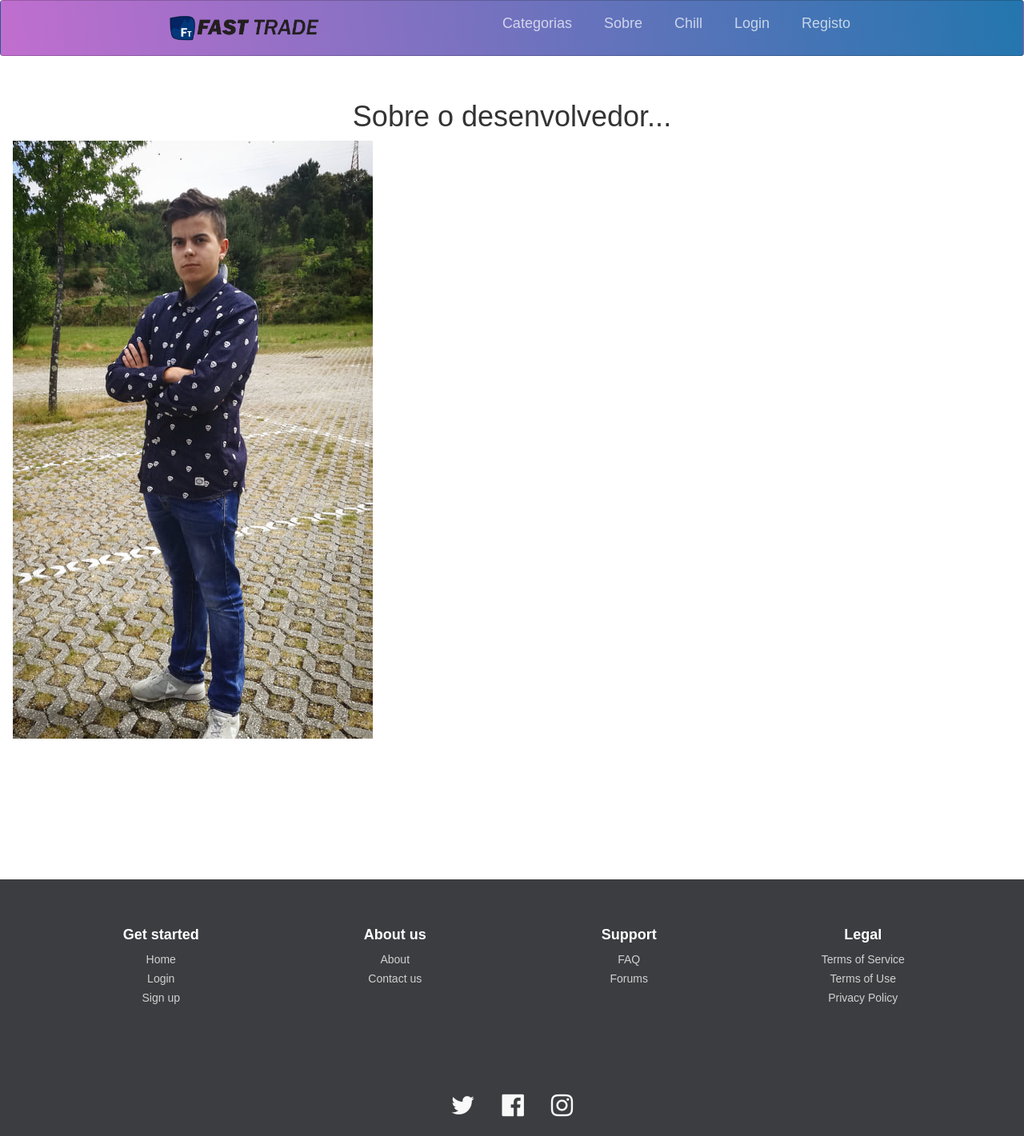
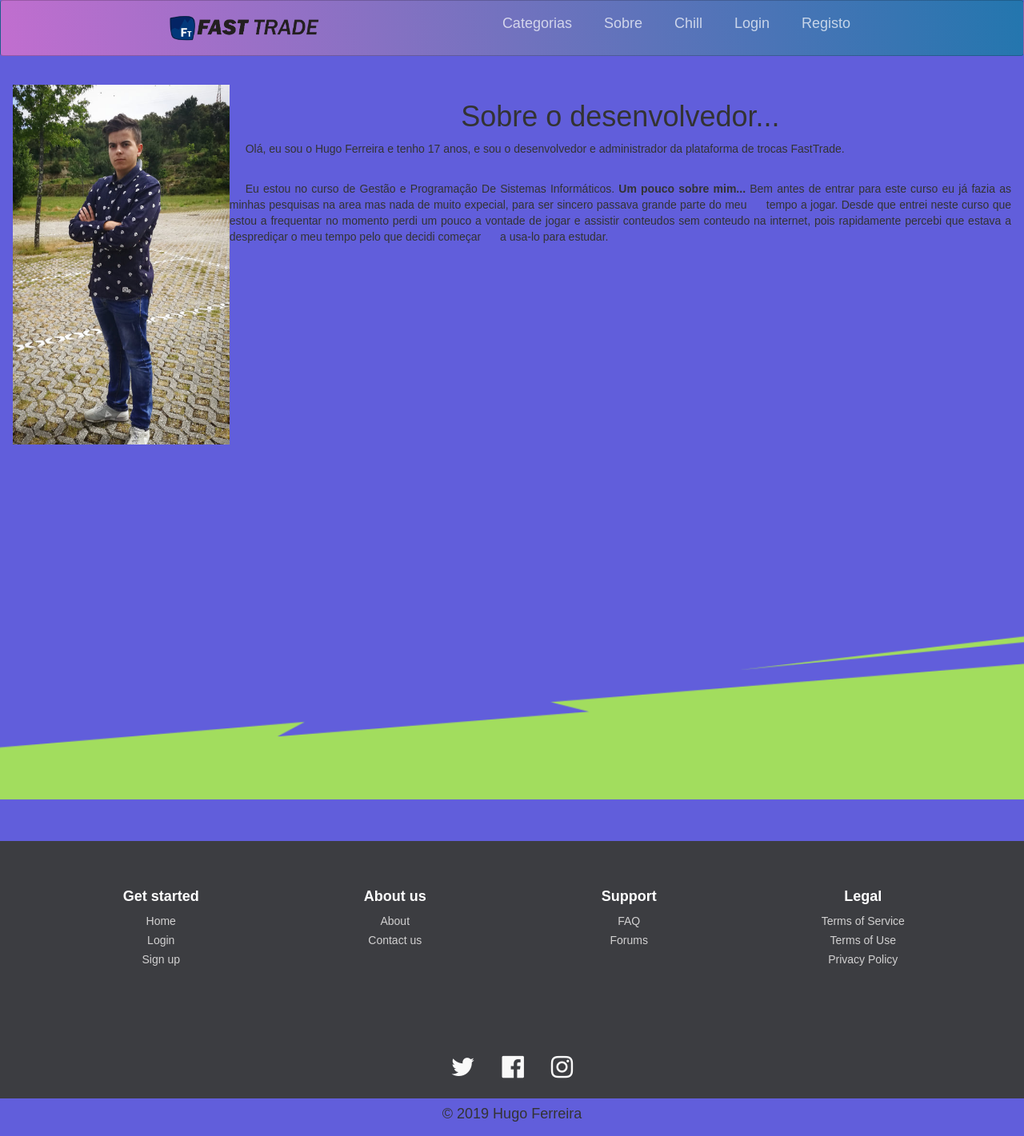
Before and after one commit to Nayorken/Template-Teste, a Flask app: page /sobre in a window 1280 px wide. Shown: the top 1421 px of the page at 80% size. Run offline with Flask 2, Linux system fonts and the light colour scheme; some libraries are stand-ins or nearby versions.

Commit message:
update 5

```diff
--- a/static/style.css
+++ b/static/style.css
@@ -327,5 +327,5 @@ td {
 .sobre-site{
     padding:16px;
     image-position:left;
-    h1-position:center;
+    textarea-padding:15px;
 }
--- a/templates/sobre.html
+++ b/templates/sobre.html
@@ -1,22 +1,43 @@
 {% extends 'layout.html' %}
 {% block conteudo %}
+
+<body background="static/sobre/back.gif"></body>
+
 <section class="sobre-site">
 
-    <div align="left">
+    <img src="static/sobre/c10.jpg" align="left" height="450">
 
-        <center>
+    <h1>Sobre o desenvolvedor...</h1>
 
-            <h1 align="center top">Sobre o desenvolvedor...</h1>
+    <div class="text-area">
 
-        </center>
+        <p align="justify"><span style="padding-left:20px">Olá, eu sou o Hugo Ferreira e tenho 17 anos, e sou o desenvolvedor e administrador da
+            plataforma de trocas
+            FastTrade.</span></p>
 
-        <img src="static/sobre/c10.jpg">
+        <br>
 
+        <p align="justify"><span style="padding-left:20px">Eu estou no curso de Gestão e Programação De Sistemas
+            Informáticos. <b>Um pouco sobre
+                mim...</b> Bem antes de entrar para este curso eu
+            já fazia as minhas pesquisas na area mas nada de muito expecial, para ser sincero passava grande parte do
+            meu <span style="padding-left:20px">tempo a jogar.
+            Desde que entrei neste curso que estou a frequentar no momento perdi um pouco a vontade de jogar e assistir
+            conteudos sem conteudo na internet,
+            pois rapidamente percebi que estava a desprediçar o meu tempo pelo que decidi começar <span
+                        style="padding-left:20px">a usa-lo para estudar.
+
+                </span>
+
+                </span>
+        </span>
+        </p>
 
     </div>
 
+    </div>
+
+    <br><br><br><br><br><br><br><br><br><br><br><br><br><br><br><br><br><br>
+    <br><br><br><br><br><br><br><br><br><br><br><br><br><br><br><br><br><br>
 </section>
-
-<br><br><br><br><br><br><br><br>
-
 {% endblock %}
```
Also changed, not shown: static/sobre/back.gif (added).
